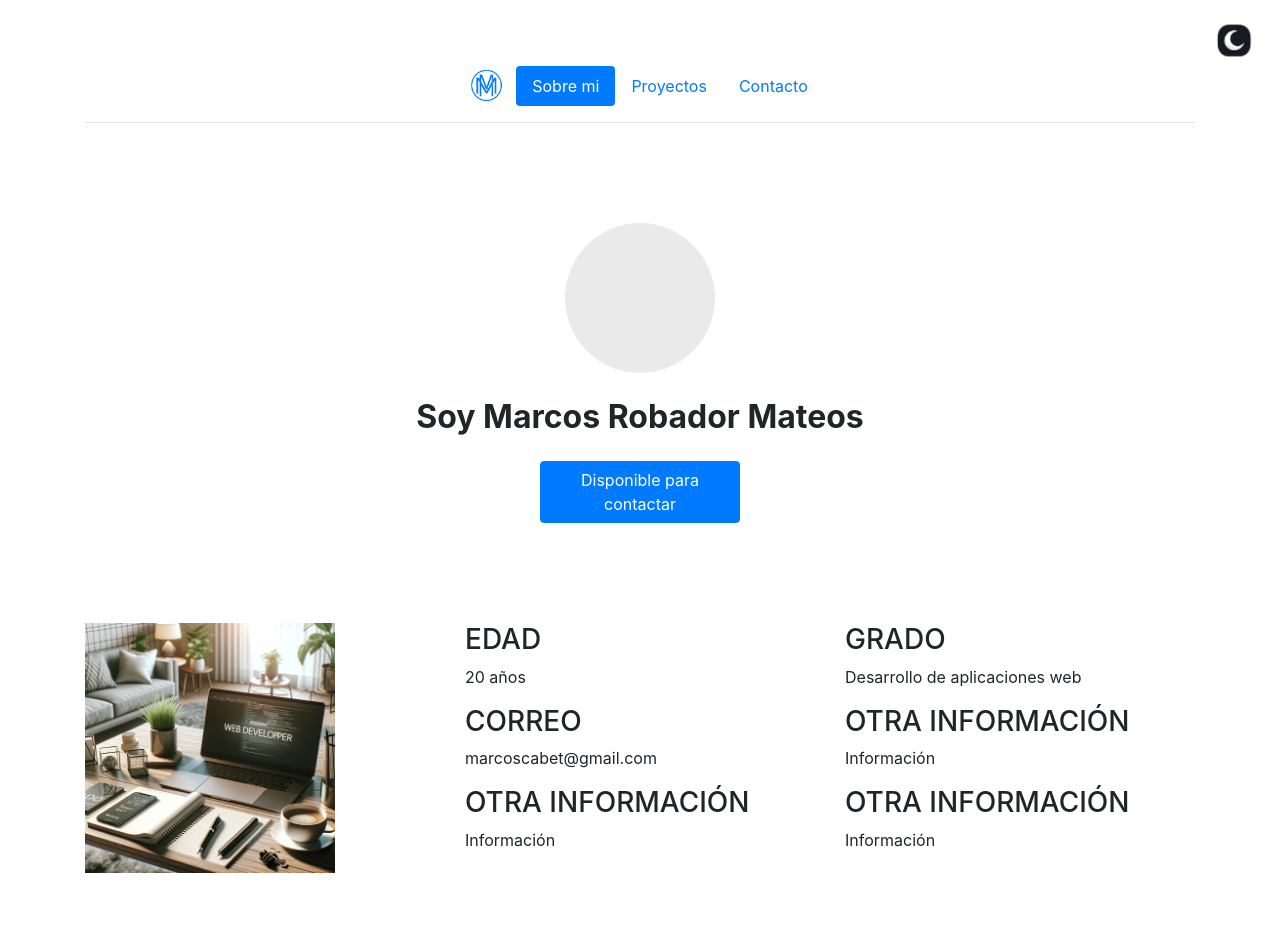
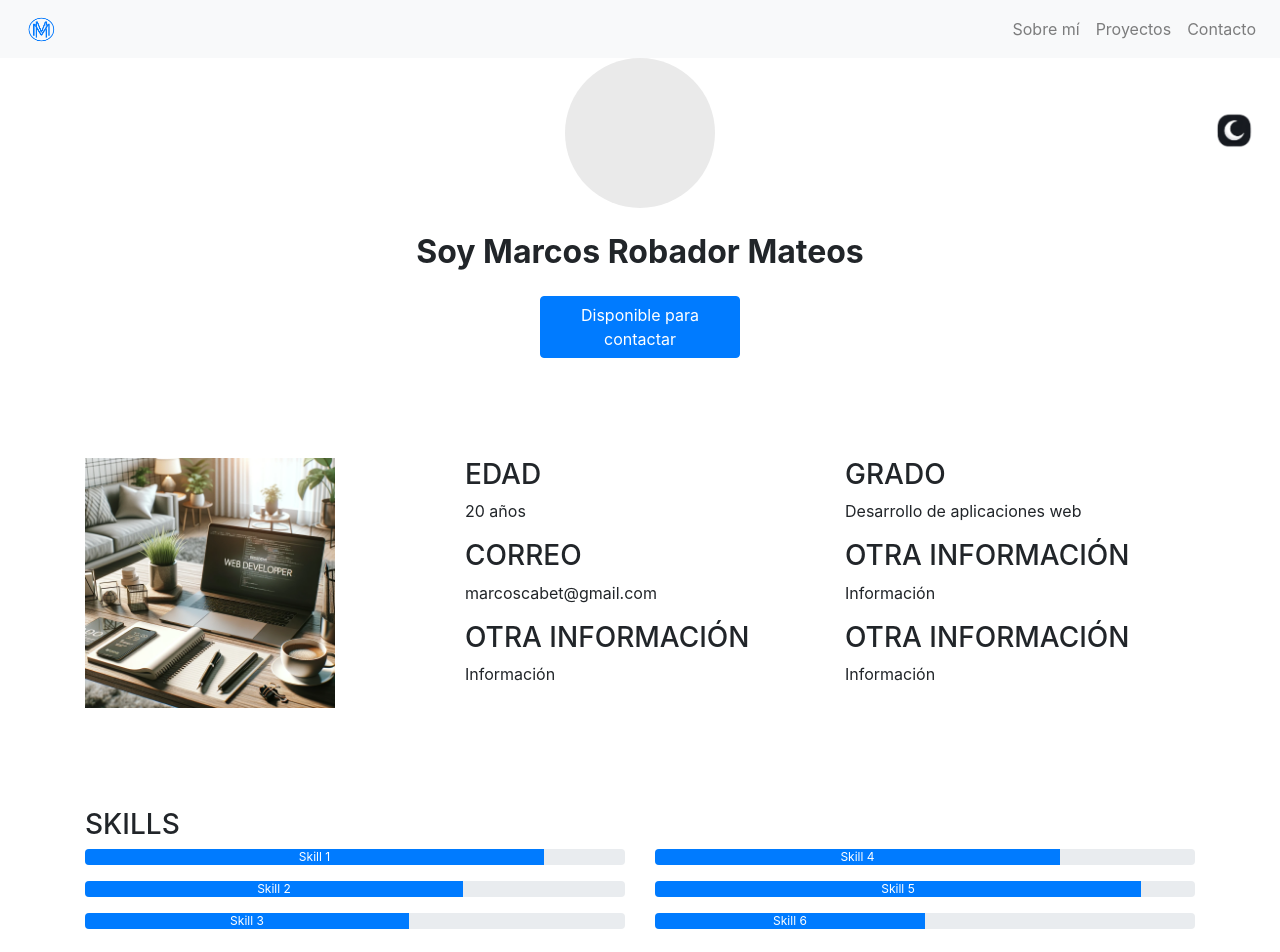
Before and after one commit to MarcosRobador/DAW, a PHP site: page / in a window 1280 px wide. Shown: the top 952 px of the page. Run offline with PHP 8.4, Linux system fonts and the light colour scheme.

Commit message:
nuevo header

```diff
--- a/Libre_Conf/Portfolio/index.html
+++ b/Libre_Conf/Portfolio/index.html
@@ -8,17 +8,37 @@
     <link rel="stylesheet" href="style.css">
   </head>
 <body>
-  <div class="container margen">
-    <header class="d-flex flex-wrap justify-content-center py-3 mb-4 border-bottom">
-      <img src="img/LogoPortfolio-removebg-preview.png" alt="Logo" width="60" height="40">
+  <header>
+    <!-- Navbar -->
+    <nav class="navbar navbar-expand-lg navbar-light bg-light">
+        <!-- Logo -->
+        <a class="navbar-brand" href="#">
+            <img src="img/LogoPortfolio-removebg-preview.png" width="50" height="30" alt="Logo">
+        </a>
 
-      <ul class="nav nav-pills">
-        <li class="nav-item"><a href="#" class="nav-link active" aria-current="page">Sobre mi</a></li>
-        <li class="nav-item"><a href="#" class="nav-link">Proyectos</a></li>
-        <li class="nav-item"><a href="#" class="nav-link">Contacto</a></li>
-      </ul>
-    </header>
-  </div>
+        <!-- Botón para dispositivos móviles -->
+        <button class="navbar-toggler" type="button" data-toggle="collapse" data-target="#navbarResponsive" aria-controls="navbarResponsive" aria-expanded="false" aria-label="Toggle navigation">
+            <span class="navbar-toggler-icon"></span>
+        </button>
+
+        <!-- Elementos del navbar -->
+        <div class="collapse navbar-collapse" id="navbarResponsive">
+            <ul class="navbar-nav ml-auto">
+                <li class="nav-item">
+                    <a class="nav-link te" href="#sobre-mi">Sobre mí</a>
+                </li>
+                <li class="nav-item">
+                    <a class="nav-link" href="#proyectos">Proyectos</a>
+                </li>
+                <li class="nav-item">
+                    <a class="nav-link" href="#contacto">Contacto</a>
+                </li>
+            </ul>
+        </div>
+    </nav>
+</header>
+
+
 
   <button id="toggleTheme" class="btn">
     <img id="themeIcon" src="img/luna.png" alt="Modo Oscuro">
--- a/Libre_Conf/Portfolio/style.css
+++ b/Libre_Conf/Portfolio/style.css
@@ -1,6 +1,3 @@
-body {
-    padding-top: 50px;
-  }
   .perfil-imagen {
     width: 150px;
     height: 150px;
@@ -58,7 +55,7 @@ body {
   padding: 5px 10px;
   font-size: 12px;
   position: fixed;
-  top: 10px;
+  top: 100px;
   right: 10px;
   z-index: 1000;
 }
```
Also changed, not shown: Libre_Conf/Portfolio/script.js (line endings or trailing spaces).
